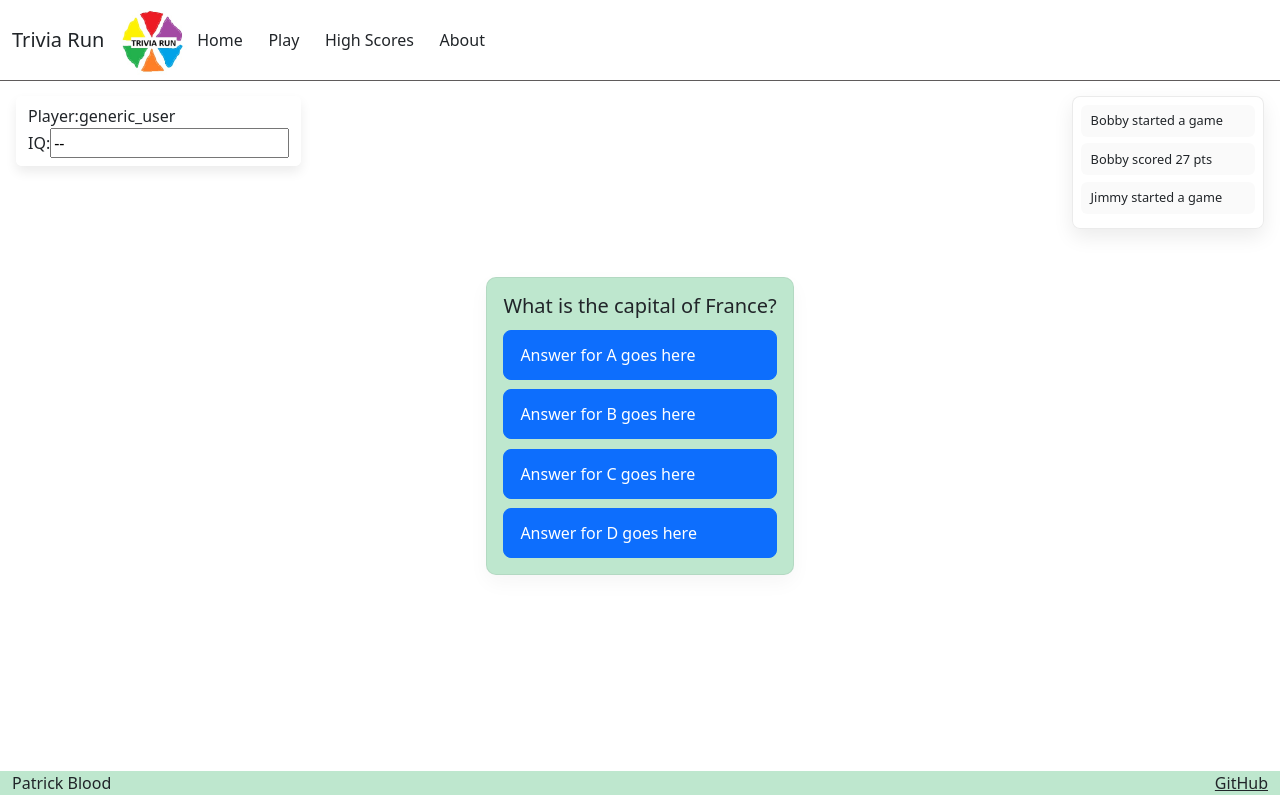
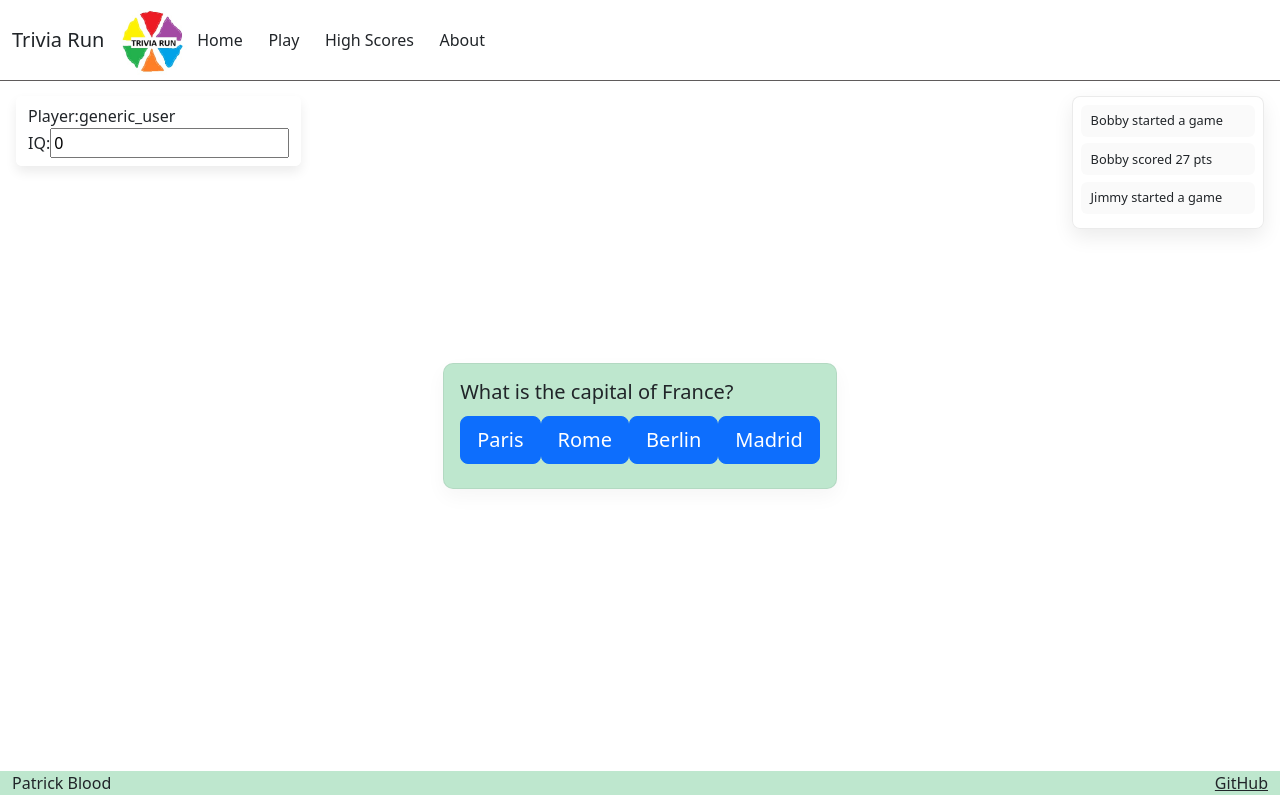
Before and after one commit to pblood66/startup, a React (Vite) app: page /play in a window 1280 px wide. Built offline with nearby package versions, Linux system fonts and the light colour scheme.

Commit message:
added react hooks to the play page

```diff
--- a/src/play/play.jsx
+++ b/src/play/play.jsx
@@ -1,10 +1,30 @@
 import React from 'react'
 import Button from 'react-bootstrap/Button';
+import { useNavigate } from 'react-router-dom'
 
 import "./play.css"
 
 
 export function Play() {
+    const [question, setQuestion] = React.useState('Loading...')
+    const [answers, setAnswers] = React.useState(['Unknown', 'Unknown', 'Unknown', 'Unknown'])
+    const [score, setScore] = React.useState(0);
+
+    const navigate = useNavigate();
+
+    React.useEffect(() => {
+        setQuestion("What is the capital of France?")
+        setAnswers(['Paris', "Rome", "Berlin", "Madrid"])
+    }, []);
+
+    const handleAnswerClick = (answer) => {
+        if (answer === 'Paris') {
+        setScore(score + 1);
+        } else {
+        navigate('/game-over');
+        }
+    };
+
     return (
     <main classNameName="container-fluid text-center">
       <div className="game-stats">
@@ -13,8 +33,8 @@ export function Play() {
                     <span className="player-name">generic_user</span>
                 </div>
                 <div className="score">
-                    <label for="score-count">IQ:</label>
-                    <input type="text" id="score-count" value="--" readonly />
+                    <label htmlFor="score-count">IQ:</label>
+                    <input type="text" id="score-count" value={score} readOnly />
                 </div>
             </div>
 
@@ -27,12 +47,17 @@ export function Play() {
             <div className="trivia-question">
                 <h2>What is the capital of France?</h2>
                 <div className="answers">
-                    <form method="get" action="/game-over">
-                        <button type="submit" id="A" className="btn btn-primary btn-lg btn-block">Answer for A goes here</button>
-                        <button type="submit" id="B" className="btn btn-primary btn-lg btn-block">Answer for B goes here</button>
-                        <button type="submit" id="C" className="btn btn-primary btn-lg btn-block">Answer for C goes here</button>
-                        <button type="submit" id="D" className="btn btn-primary btn-lg btn-block">Answer for D goes here</button>
-                    </form>
+                    {answers.map((answer, index) => (
+                        <Button
+                        key={index}
+                        variant="primary"
+                        size="lg"
+                        className="btn-block mb-2"
+                        onClick={() => handleAnswerClick(answer)}
+                        >
+                        {answer}
+                        </Button>
+                    ))}
                 </div>
             </div>
     </main>
```
